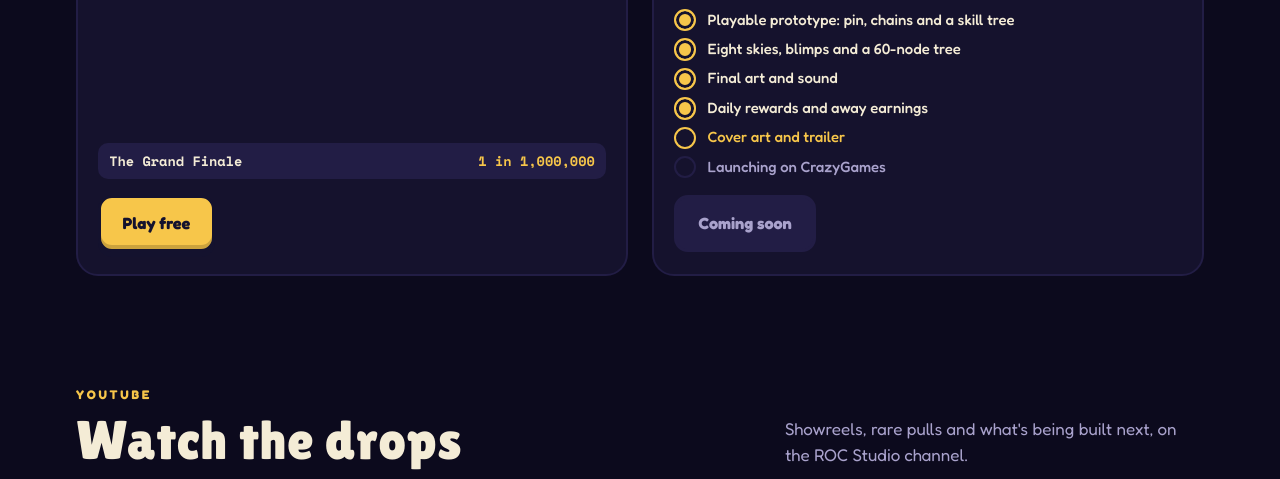
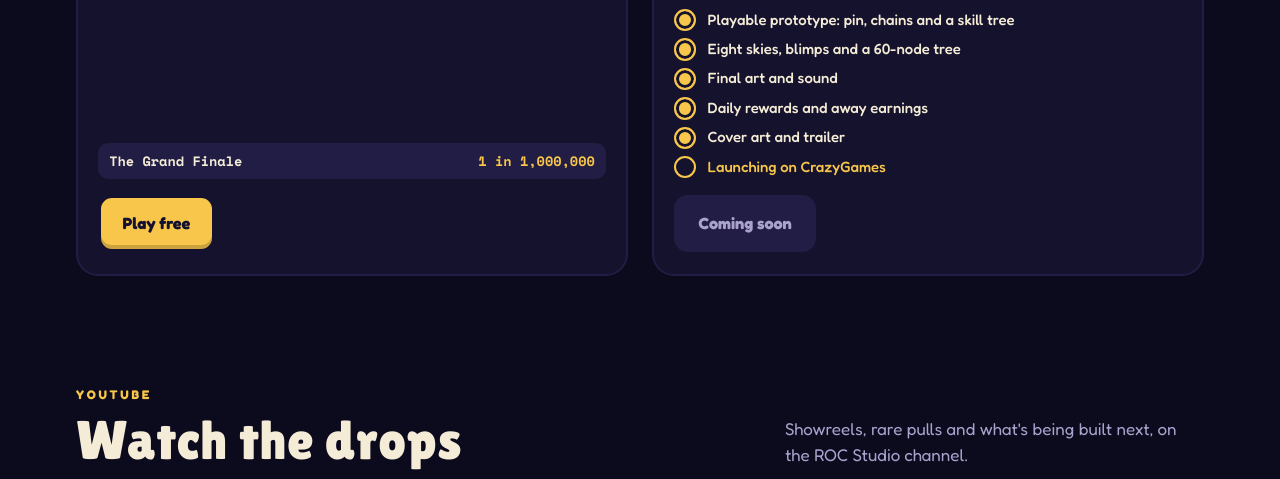
Before and after one commit to dislog6/dislog6.github.io, a plain HTML site: page index.html in a window 1280 px wide. Shown: the part 1933-2412 px from the top of the page. Drawn offline with nearby package versions, Linux system fonts and the light colour scheme.

Commit message:
Balloon Burst: painted cover on the card, launching on CrazyGames next
Co-Authored-By: Claude Opus 5.5 <noreply@anthropic.com>

```diff
--- a/index.html
+++ b/index.html
@@ -347,7 +347,7 @@ footer .wrap a:hover { color: var(--gold); }
           </div>
         </article>
         <article class="game pop dev">
-          <div class="shot"><img src="img/balloon.jpg" alt="Balloon Burst cover sketch: a pin pops a big red balloon and coins spray out" loading="lazy" width="960" height="540"><span class="badge" style="--b: #ff7bd5">Under development</span><div class="glare"></div></div>
+          <div class="shot"><img src="img/balloon.jpg" alt="Balloon Burst cover: a sewing pin pops a big red balloon, coins spray out and a chain of red balloons bursts" loading="lazy" width="960" height="540"><span class="badge" style="--b: #ff7bd5">Under development</span><div class="glare"></div></div>
           <div class="body">
             <h3>Balloon Burst</h3>
             <p>Sweep a pin through a sky full of balloons. Same-colour neighbours burst in chains, golden balloons show their real odds, and every run feeds a big skill tree. Pop your way from the Backyard to the Stratosphere.</p>
@@ -356,8 +356,8 @@ footer .wrap a:hover { color: var(--gold); }
               <li class="done">Eight skies, blimps and a 60-node tree</li>
               <li class="done">Final art and sound</li>
               <li class="done">Daily rewards and away earnings</li>
-              <li class="now">Cover art and trailer</li>
-              <li>Launching on CrazyGames</li>
+              <li class="done">Cover art and trailer</li>
+              <li class="now">Launching on CrazyGames</li>
             </ul>
             <span class="btn soon" aria-disabled="true">Coming soon</span>
           </div>
```
Also changed, not shown: img/balloon.jpg.
